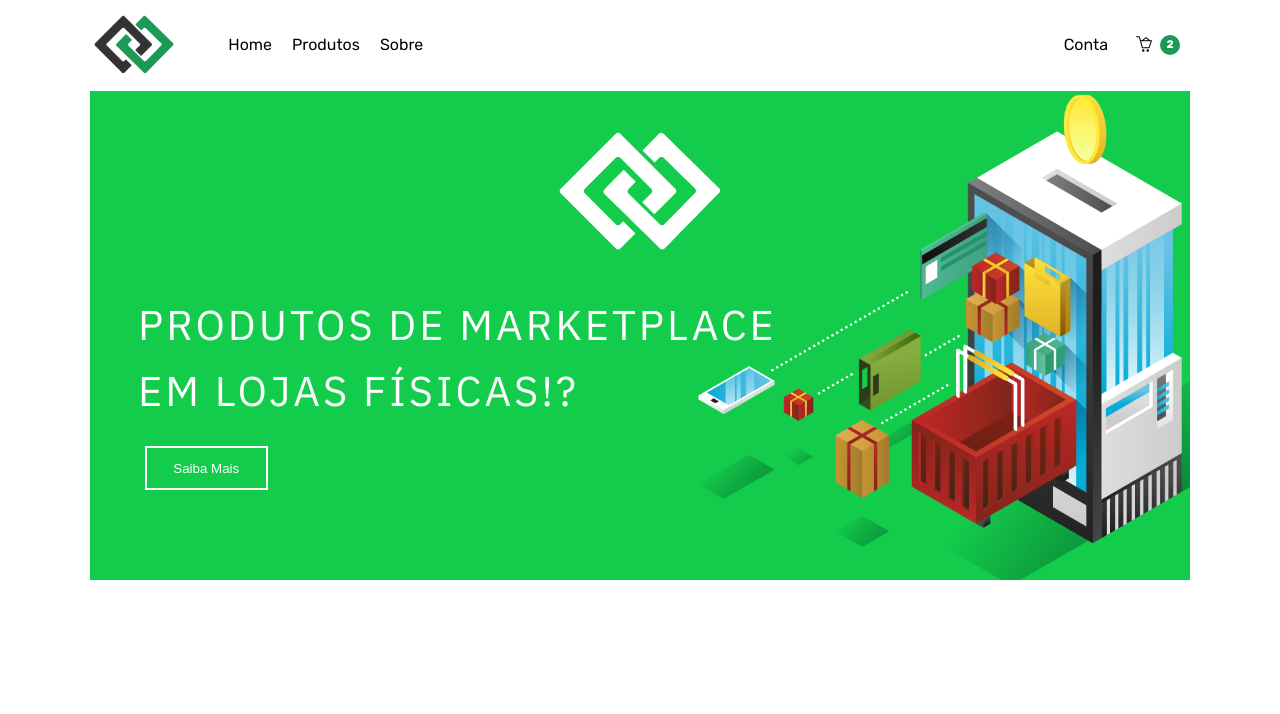
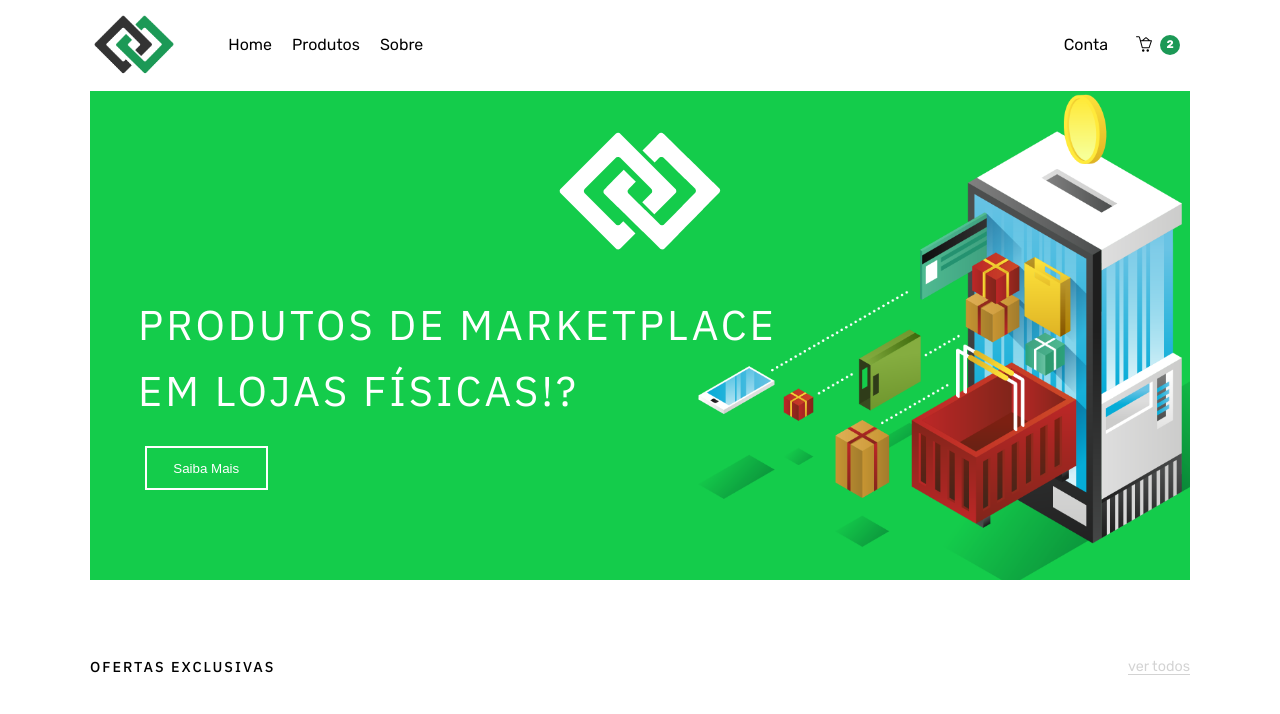
Before and after one commit to Deiveson/nodis-sales, a React (Create React App) app: page / in a window 1280 px wide. Shown: the top 714 px of the page. Built offline with nearby package versions, Linux system fonts and the light colour scheme.

Commit message:
titulo da área de produtos

```diff
--- a/src/scss/all.scss
+++ b/src/scss/all.scss
@@ -2,6 +2,7 @@
 
 @import "reset";
 @import "fonts";
+@import "utilities";
 @import "app.scss";
 
 @import "~simple-line-icons/scss/simple-line-icons";
--- /dev/null
+++ b/src/scss/utilities.scss
@@ -0,0 +1,4 @@
+.title{
+  font-family: "IBM Plex Sans";
+  font-weight: 600;
+}
--- a/src/views/Home/home.scss
+++ b/src/views/Home/home.scss
@@ -33,4 +33,25 @@
       font-size: 1em;
     }
   }
+  &__products{
+    margin-top: 5rem;
+    &__header{
+      display: flex;
+      flex-direction: row;
+      justify-content: space-between;
+      margin-bottom: 2rem;
+
+      &--title{
+        font-size: 0.9em;
+        text-transform: uppercase;
+        letter-spacing: 2px;
+      }
+
+      &--aside{
+        font-size: 0.9em;
+        color: #d3d3d3;
+        border-bottom: 1px solid;
+      }
+    }
+  }
 }
--- a/src/views/Home/index.tsx
+++ b/src/views/Home/index.tsx
@@ -2,16 +2,28 @@ import React from 'react';
 import logoAlt from '../../assets/images/logo-white.png';
 import Button from '../../components/button';
 
+const Banner: React.FC = () => (
+  <section className="home__banner">
+    <div className="home__banner--text">
+            Produtos de marketplace em lojas físicas!?
+      <div className="home__banner--button">
+        <Button color="white" text="Saiba Mais" />
+      </div>
+    </div>
+    <div className="home__banner--logo"><img src={logoAlt} alt="logo-alt" /></div>
+  </section>
+);
+
 const Home: React.FC = () => (
   <section className="home">
-    <section className="home__banner">
-      <div className="home__banner--text">
-        Produtos de marketplace em lojas físicas!?
-        <div className="home__banner--button">
-          <Button color="white" text="Saiba Mais" />
-        </div>
+    <Banner />
+    <section className="home__products">
+      <div className="home__products__header">
+        <div className="home__products__header--title title">Ofertas Exclusivas</div>
+        <div className="home__products__header--aside ">ver todos</div>
       </div>
-      <div className="home__banner--logo"><img src={logoAlt} alt="logo-alt" /></div>
+      <div className="home__products__container">
+      </div>
     </section>
   </section>
 );
```
